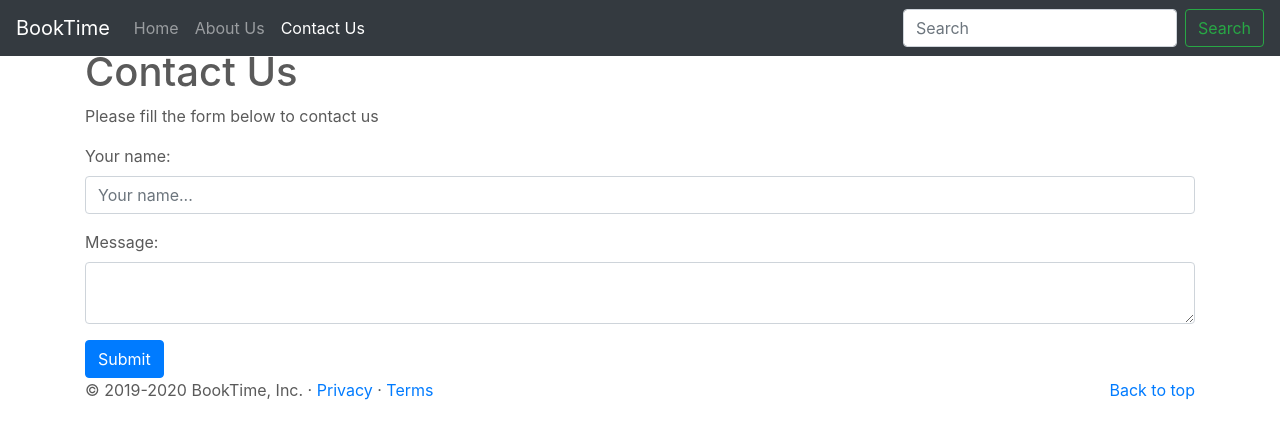
After one commit to Plux1/Tajr, a Django app: page /contact/ in a window 1280 px wide. The commit adds this page. Shown: the top 439 px of the page. Run offline with Django 3.2, Linux system fonts and the light colour scheme; some libraries are stand-ins or nearby versions.

Commit message:
Setting up contact us page with send email functionality

```diff
--- a/booktime/main/templates/base.html
+++ b/booktime/main/templates/base.html
@@ -23,8 +23,8 @@
                   <li class="nav-item {% if request.path == '/about/' %} active {% endif %}">
                     <a class="nav-link" href="/about/">About Us</a>
                   </li>
-                  <li class="nav-item">
-                    <a class="nav-link disabled" href="#">Disabled</a>
+                  <li class="nav-item {% if request.path == '/contact/' %} active {% endif %} ">
+                    <a class="nav-link " href="/contact/">Contact Us</a>
                   </li>
                 </ul>
                 <form class="form-inline mt-2 mt-md-0">
--- /dev/null
+++ b/booktime/main/templates/contact_form.html
@@ -0,0 +1,46 @@
+{% extends 'base.html' %}
+
+{% block content %}
+
+<div class="container marketing">
+    <!-- Three columns of text below the carousel -->
+    <h1>Contact Us</h1>
+    <p>Please fill the form below to contact us</p>
+
+    <div class="row">
+        <div class="col">
+            <form method="POST">
+                {% csrf_token %}
+                <div class="form-group">
+                    {{ form.name.label_tag }}
+                    <input type="text" class="form-control {% if form.name.errors %} is-invalid {% endif %}" id="id_name" name="name" placeholder="Your name..." value="{{ form.name.value|default:'' }}">
+                    {% if form.name.errors %}
+                        <div class="invalid-feedback">
+                            {{form.name.errors}}
+                        </div>
+                    {% endif %}
+                </div>
+
+                <div class="form-group">
+                    {{ form.message.label_tag}}
+                    <textarea class="form-control {% if form.message.errors %} is-invalid {% endif %}" name="message" id="id_message" row=3>
+                        {{ form.message.value|default:"" }}
+                    </textarea>
+                    {% if form.message.errors %}
+                        <div class="invalid-feedback">
+                            {{ form.message.errors }}
+                        </div>
+                    {% endif %}
+
+                </div>
+                <button type="submit", class="btn btn-primary">Submit</button>
+            </form>
+        </div>
+
+
+    </div><!-- /.row -->
+
+</div><!-- /.container -->
+
+
+{% endblock content %}
--- a/booktime/main/urls.py
+++ b/booktime/main/urls.py
@@ -1,5 +1,6 @@
 from django.urls import path
 from django.views.generic import TemplateView
+from main import views
 
 # Make sure to name your urls so that they can be easly referenced
 # Naming url path provide a single point of modification if we ever want to change the urls
@@ -7,5 +8,6 @@ from django.views.generic import TemplateView
 
 urlpatterns = [
     path('', TemplateView.as_view(template_name="home.html"), name='home'),
-    path('about/', TemplateView.as_view(template_name='about_us.html'), name='about')
+    path('about/', TemplateView.as_view(template_name='about_us.html'), name='about'),
+    path('contact/', views.ContactUsView.as_view(), name='contact')
 ]
--- a/booktime/main/views.py
+++ b/booktime/main/views.py
@@ -1,3 +1,13 @@
 from django.shortcuts import render
+from django.views.generic.edit import FormView
+from main import forms
 
-# Create your views here.
+
+class ContactUsView(FormView):
+    template_name = "contact_form.html"
+    form_class = forms.ContactForm
+    success_url = "/"
+
+    def form_valid(self, form):
+        form.send_mail()
+        return super().form_valid(form)
```
Also changed, not shown: booktime/booktime/settings.py (+11 -0 lines), booktime/main/test/test_views.py (+13 -0 lines).
